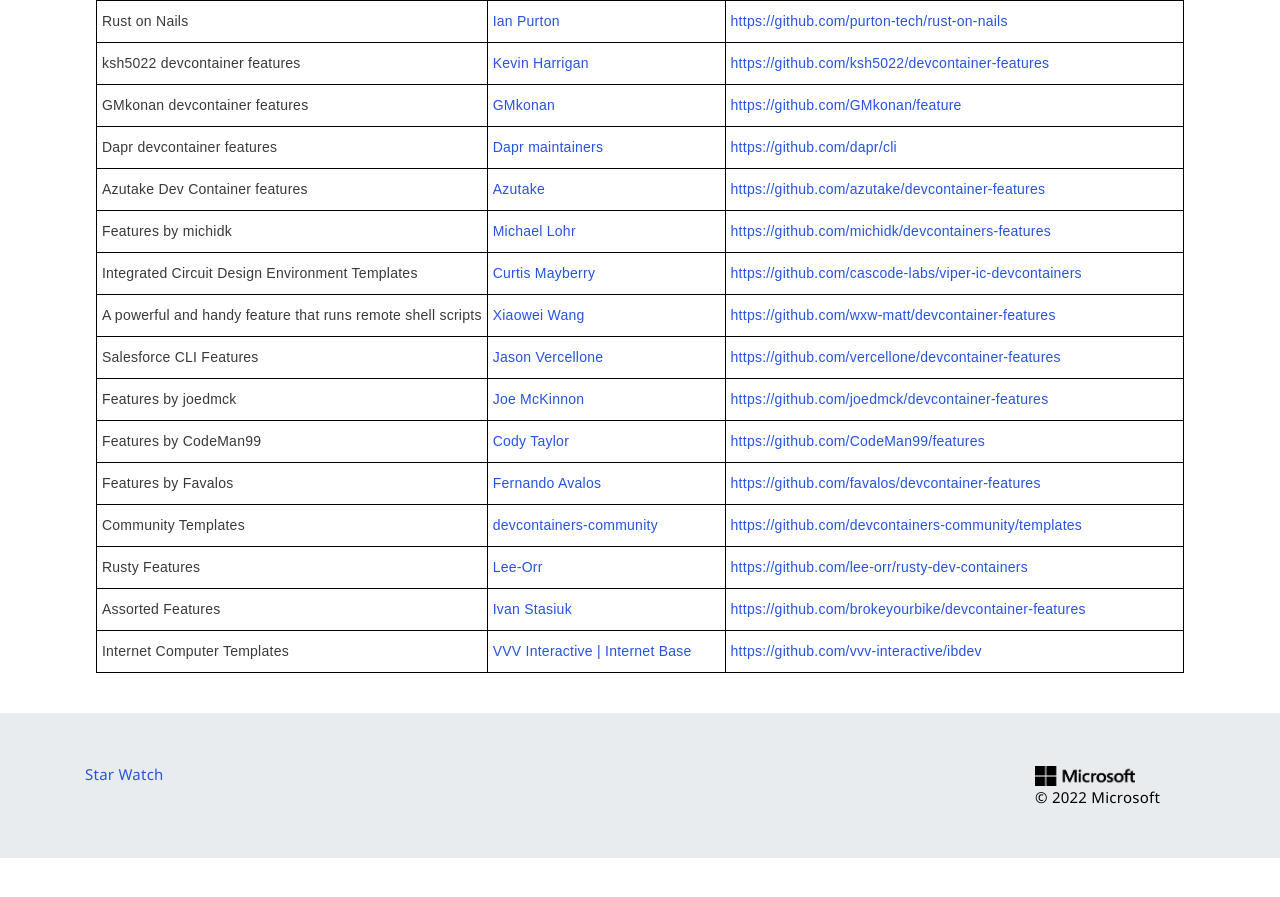
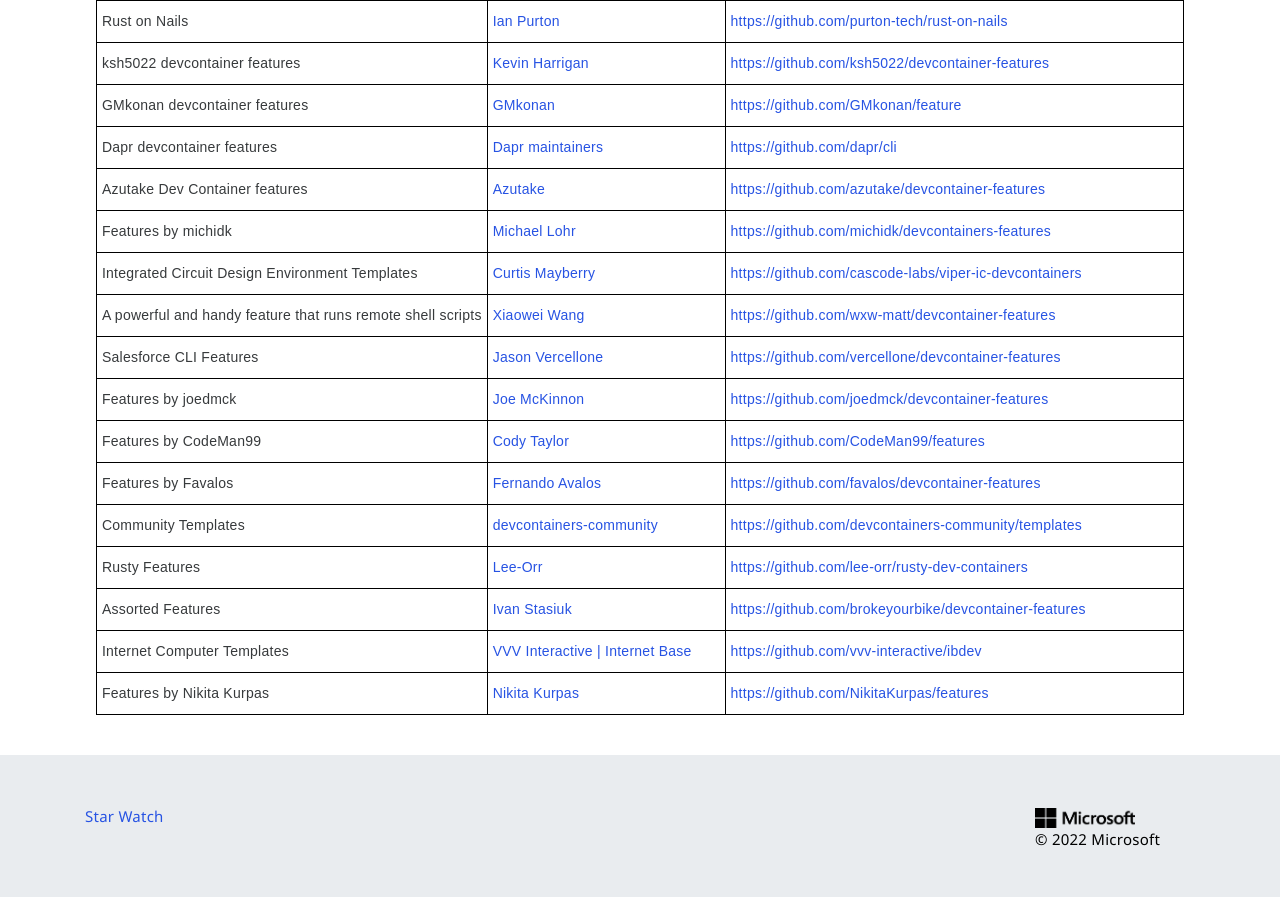
Before and after one commit to devcontainers/devcontainers.github.io, a Jekyll site: the page built from collections.html, in a window 1280 px wide and 900 px high, scrolled down 3232 px. Shown: the top 897 px of the window. Built offline with Jekyll 4.4.1, drawn with Linux system fonts in a browser that asks for light colours; nearby versions of some CDN libraries; comment, search, counter and statistics services are not loaded; before the commit the page ends 4090 px from its top, so only the background shows below that.

Commit message:
Update collection-index.yml
Add NikitaKurpas/features

```diff
--- a/_data/collection-index.yml
+++ b/_data/collection-index.yml
@@ -423,3 +423,8 @@
   contact: https://github.com/vvv-interactive/ibdev/issues
   repository: https://github.com/vvv-interactive/ibdev
   ociReference: ghcr.io/vvv-interactive/ibdev
+- name: Features by Nikita Kurpas
+  maintainer: Nikita Kurpas
+  contact: https://github.com/NikitaKurpas/features/issues
+  repository: https://github.com/NikitaKurpas/features
+  ociReference: ghcr.io/NikitaKurpas/features
```
